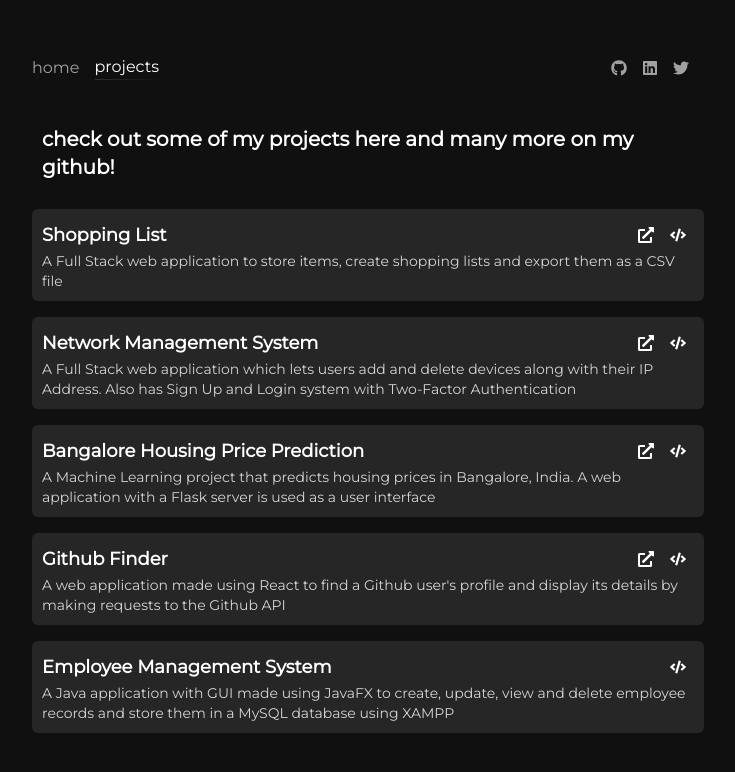
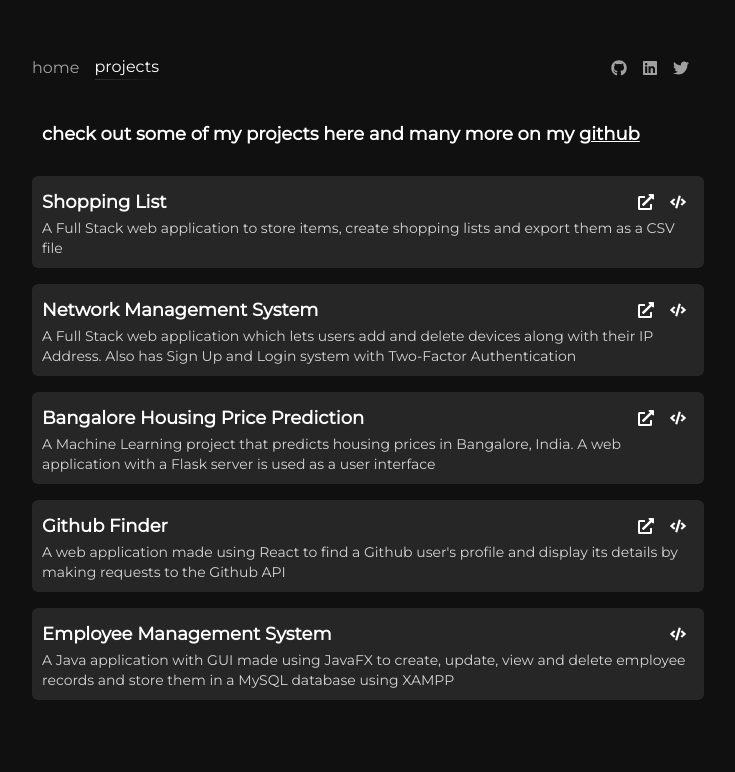
Before and after one commit to SAMURAii-7/shubham-portfolio, a Next.js app: page /projects in a window 1280 px wide. Shown: the top 772 px of the page, without its empty margins (272-1007 px from the left). Built offline with nearby package versions, Linux system fonts and the light colour scheme.

Commit message:
change project section subheading

```diff
--- a/app/components/ProjectSection.tsx
+++ b/app/components/ProjectSection.tsx
@@ -1,14 +1,22 @@
 import Project from "./Project";
 import { v4 as uuidv4 } from "uuid";
 import { projects } from "@/assets/projects";
+import Link from "next/link";
 
 type Props = {};
 
 const ProjectSection = (props: Props) => {
     return (
-        <div className="mt-[30px]">
-            <h1 className="text-xl font-semibold pl-[10px] max-md:text-center max-md:pl-0">
-                check out some of my projects here and many more on my github!
+        <div className="mt-[25px]">
+            <h1 className="text-lg font-semibold pl-[10px] max-md:text-center max-md:pl-0">
+                check out some of my projects here and many more on my{" "}
+                <Link
+                    className="underline"
+                    href="https://github.com/SAMURAii-7?tab=repositories"
+                    target="_blank"
+                >
+                    github
+                </Link>
             </h1>
             <div className="flex flex-col justify-center items-center mt-[20px]">
                 {projects.map((project) => (
```
